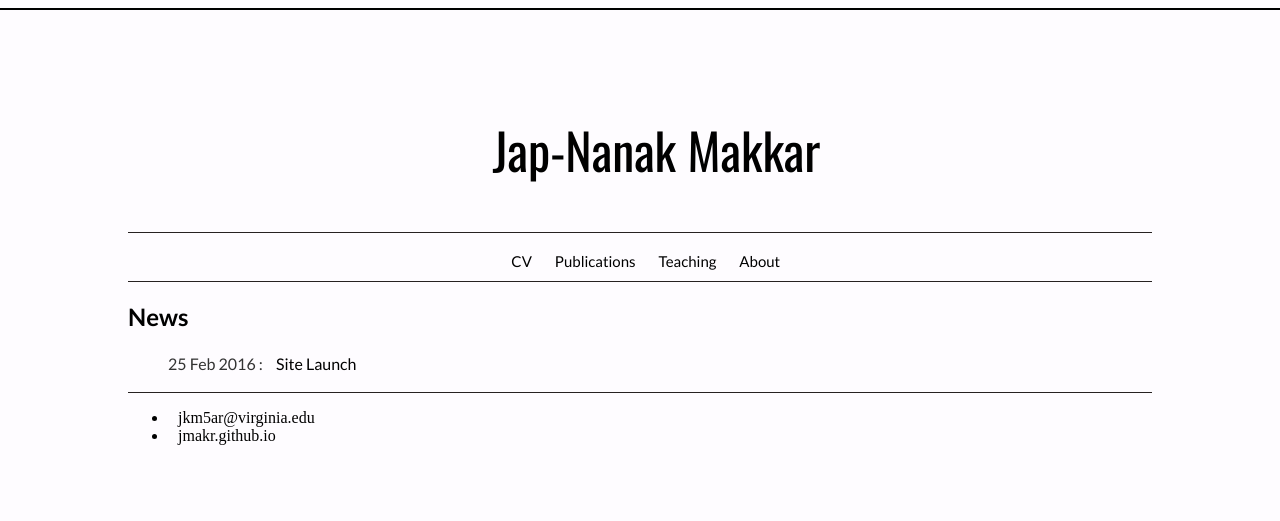
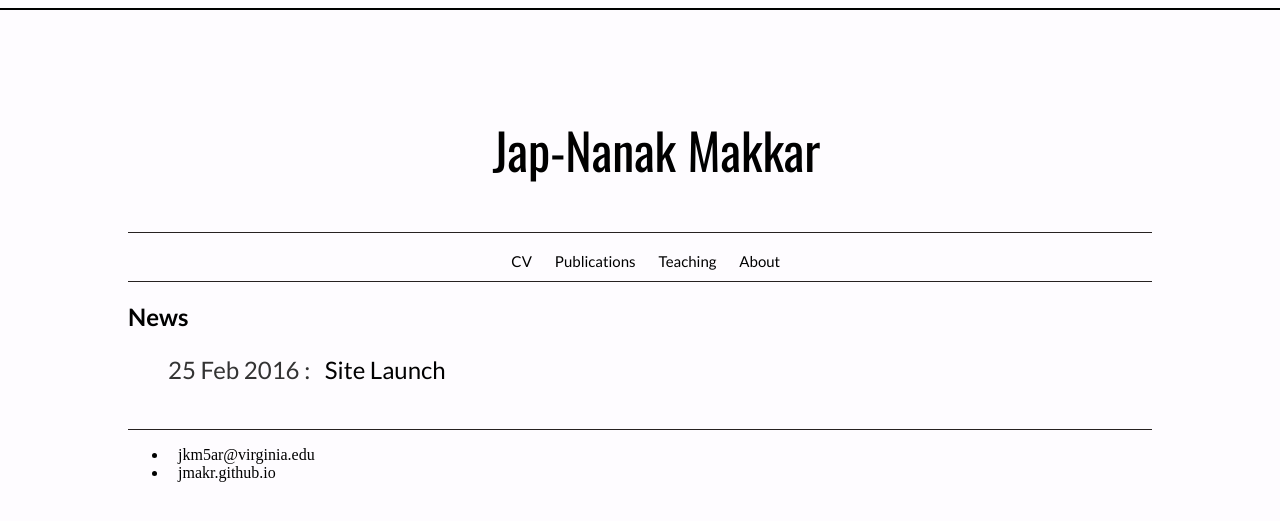
Before and after one commit to jmakr/jmakr.github.io, a Jekyll site: the page built from news/index.html, in a window 1280 px wide. Shown: the top 521 px of the page. Built offline with Jekyll 4.4.1, drawn with Linux system fonts in a browser that asks for light colours.

Commit message:
Update main.css

```diff
--- a/css/main.css
+++ b/css/main.css
@@ -183,6 +183,10 @@ footer {
 
 }
 
+ul.posts {
+    margin: 20px auto 40px;
+    font-size: 1.5em;
+}
 
 
 ul.posts li {
```
